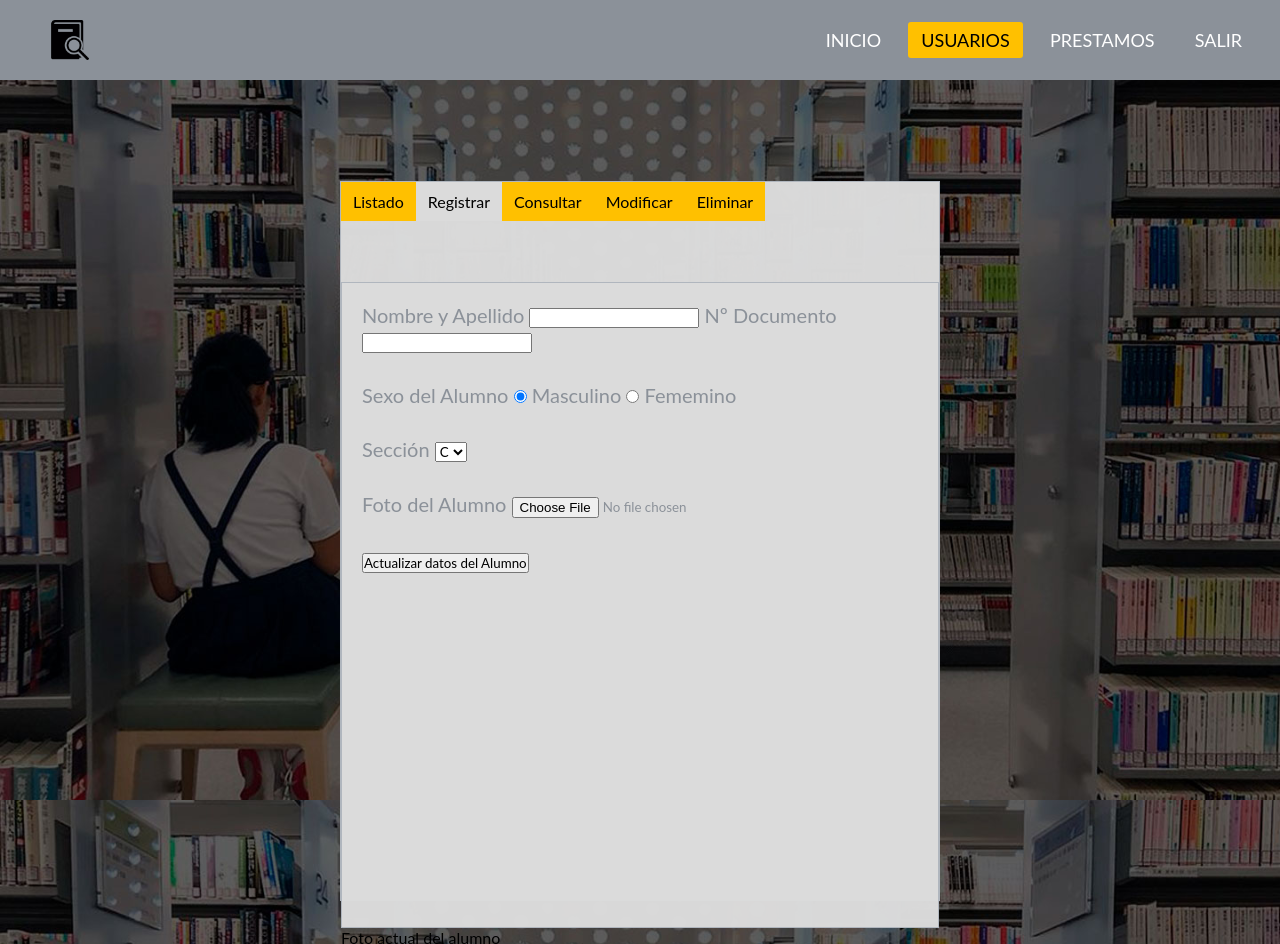
After one commit to bettelgeuxe/crudphp, a PHP site: page /modificar.php?id=1 in a window 1280 px wide. The commit adds this page. Shown: the top 944 px of the page. Run offline with PHP 8.4, Linux system fonts and the light colour scheme; data that the repository does not hold is empty; a stand-in replaces the project's code that opens the database connection.

Commit message:
registro,actualizar,listar

```diff
--- a/CRUD-con-PHP-MYSQL-y-BOOTSTRAP_5-master/listado.php
+++ b/CRUD-con-PHP-MYSQL-y-BOOTSTRAP_5-master/listado.php
@@ -122,7 +122,9 @@
                     <td>
                       <a href="detalles.php?id=<?php echo $dataAlumno['id']; ?>" class="btn btn-warning mb-2"   title="Ver datos del alumno <?php echo $dataAlumno['namefull']; ?>">
                       <i class="bi bi-tv"></i> Ver</a>
-                      <a href="formEditar.php?id=<?php echo $dataAlumno['id']; ?>" class="btn btn-info mb-2"   title="Actualizar datos del alumno <?php echo $dataAlumno['namefull']; ?>">
+
+                      <a href="modificar.php?id=<?php echo $dataAlumno['id']; ?>" class="btn btn-info mb-2"   title="Actualizar datos del alumno <?php echo $dataAlumno['namefull']; ?>">
+
                       <i class="bi bi-arrow-clockwise"></i> Actualizar</a>
                       <a href="action.php?id=<?php echo $dataAlumno['id']; ?>&metodo=3&namePhoto=<?php echo $dataAlumno['foto']; ?>" class="btn btn-danger mb-2" title="Borrar el alumno <?php echo $dataAlumno['namefull']; ?>">
                       <i class="bi bi-trash"></i> Borrar</a>
--- /dev/null
+++ b/CRUD-con-PHP-MYSQL-y-BOOTSTRAP_5-master/modificar.php
@@ -0,0 +1,129 @@
+<!DOCTYPE html>
+<html lang="es">
+<head>
+  <meta charset="utf-8">
+  <title>Listado</title>
+
+  <link href="css/estilos.css" rel="stylesheet" type="text/css">
+
+
+</head>  <header>
+	<nav>
+
+		<!-- Encabezado para menú responsivo-->
+
+         <input type="checkbox" id="check">
+          <label for="check" class="checkbtn">
+            <i class="fas fa-bars"></i>
+           </label>
+
+		<!-- Logo-->
+
+          <a href="index.html" class="enlace">
+            <img src="img/logo.png" alt="Sistema de Bibliotecas" class="logo">
+		 </a>
+
+        <!-- Menú-->
+
+		<ul>
+          <li><a href="index.html">Inicio</a></li>
+        <li><a class="active" href="#">Usuarios</a></li>
+        <li><a href="prestamos.html">Prestamos</a></li>
+		<li><a href="login.html">Salir</a></li>
+      </ul>
+	</nav>
+
+</header>
+
+<body class="login-img-body">
+    <div class="container formulario_1">
+        <div id="header">
+            <ul class="nav1">
+                <li><a href="listado.php">Listado</a></li>
+                <li><a class="active" href="form_registro.html">Registrar</a></li>
+                <li><a href="form_consultar.html">Consultar</a></li>
+                <li><a href="form_modificar.html">Modificar</a></li>
+                <li><a href="form_eliminar.html">Eliminar</a></li>
+            </ul>
+		</div>
+    <?php
+    include('config.php');
+    $idAlumno     = (int) filter_var($_REQUEST['id'], FILTER_SANITIZE_NUMBER_INT);
+    $sqlAlumnos   = ("SELECT * FROM table_alumnos WHERE id='$idAlumno' LIMIT 1");
+    $queryAlumnos = mysqli_query($con, $sqlAlumnos);
+    $dataAlumno   = mysqli_fetch_array($queryAlumnos);
+    ?>
+    <form class="formulario_1" method="POST" action="action.php?metodo=2" enctype="multipart/form-data">
+            <p class="elementos_formulario">
+                <input type="text" name="id" value="<?php echo $dataAlumno['id']; ?>" hidden>
+                    <label>Nombre y Apellido</label>
+                        <input type="text" name="namefull" value="<?php echo $dataAlumno['namefull']; ?>">
+                    <label>Nº Documento</label>
+                        <input type="number" name="cedula" value="<?php echo $dataAlumno['cedula']; ?>">
+            </p>
+            <p class="elementos_formulario">
+                <label for="sexo">Sexo del Alumno</label>
+                <input type="radio" name="sexo" value="M" <?php echo $dataAlumno['sexo']==='M' ?  'checked' : '' ?> checked>
+                <label for="sexoM">Masculino </label>
+                <input type="radio" name="sexo" value="F" <?php echo $dataAlumno['sexo']==='F' ?  'checked' : '' ?>>
+                <label for="sexoF">Fememino</label>
+            </p>
+
+            <p class="elementos_formulario">
+                <label for="Sexo">Secci&oacute;n</label>
+                <select class="form-select" name="section">
+            <?php
+                if($dataAlumno['section'] =="A"){
+                echo '<option value="A" selected>A</option>';
+                echo '<option value="B">B</option>';
+                echo '<option value="C">C</option>';
+                }elseif($dataAlumno['section'] =="B"){
+                echo '<option value="B" selected>B</option>';
+                echo '<option value="A">A</option>';
+                echo '<option value="C">C</option>';
+                }else{
+                echo '<option value="C" selected>C</option>';
+                echo '<option value="A">A</option>';
+                echo '<option value="B">B</option>';
+                }
+            ?>
+            </select>
+            </p>
+            <p class="elementos_formulario">
+                <label for="formFile">Foto del Alumno</label>
+                <input type="file" name="foto" accept="image/png,image/jpeg">
+            </p>
+            <p class="elementos_formulario">
+                <button type="submit">
+                    Actualizar datos del Alumno
+                <i class="bi bi-arrow-right-circle"></i>
+            </button>
+            </p>
+        </form>
+
+
+    <div class="col-md-5 mb-3">
+        <label>Foto actual del alumno</label>
+        <br>
+        <img src="fotosAlumnos/<?php echo $dataAlumno['foto']; ?>" alt="foto perfil" class="card-img-top fotoPerfil">
+    </div>
+
+
+
+  </div>
+</div>
+</div>
+<?php
+  include('mensajes.php');
+?>
+
+<script src="https://code.jquery.com/jquery-3.6.0.js" integrity="sha256-H+K7U5CnXl1h5ywQfKtSj8PCmoN9aaq30gDh27Xc0jk="  crossorigin="anonymous"></script>
+<script src="https://cdn.jsdelivr.net/npm/bootstrap@5.0.2/dist/js/bootstrap.bundle.min.js" integrity="sha384-MrcW6ZMFYlzcLA8Nl+NtUVF0sA7MsXsP1UyJoMp4YLEuNSfAP+JcXn/tWtIaxVXM" crossorigin="anonymous"></script>
+<script>
+$(function(){
+  $('.toast').toast('show');
+});
+</script>
+
+</body>
+</html>
```
Also changed, not shown: CRUD-con-PHP-MYSQL-y-BOOTSTRAP_5-master/fotosAlumnos/6ef0e86c.jpg (added).
